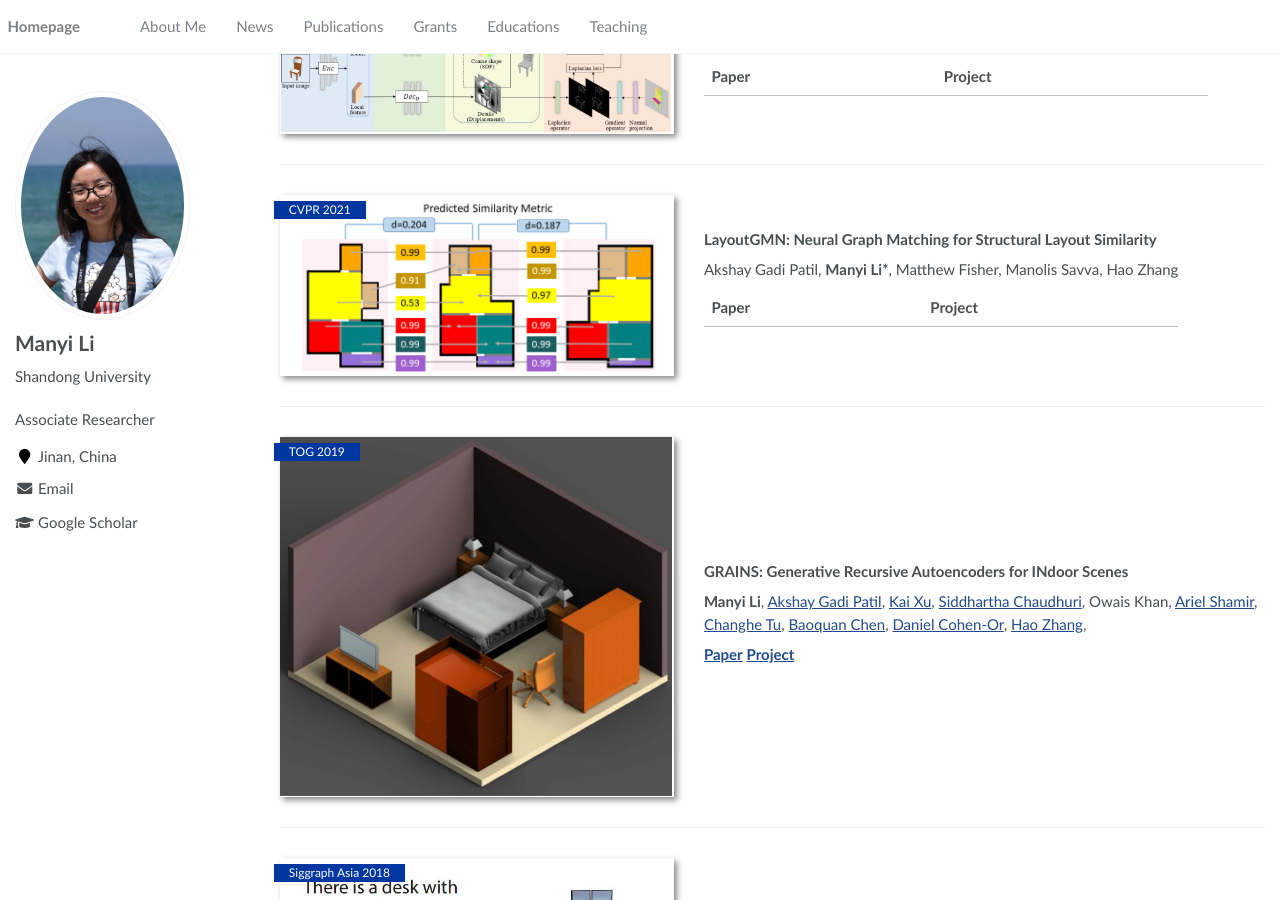
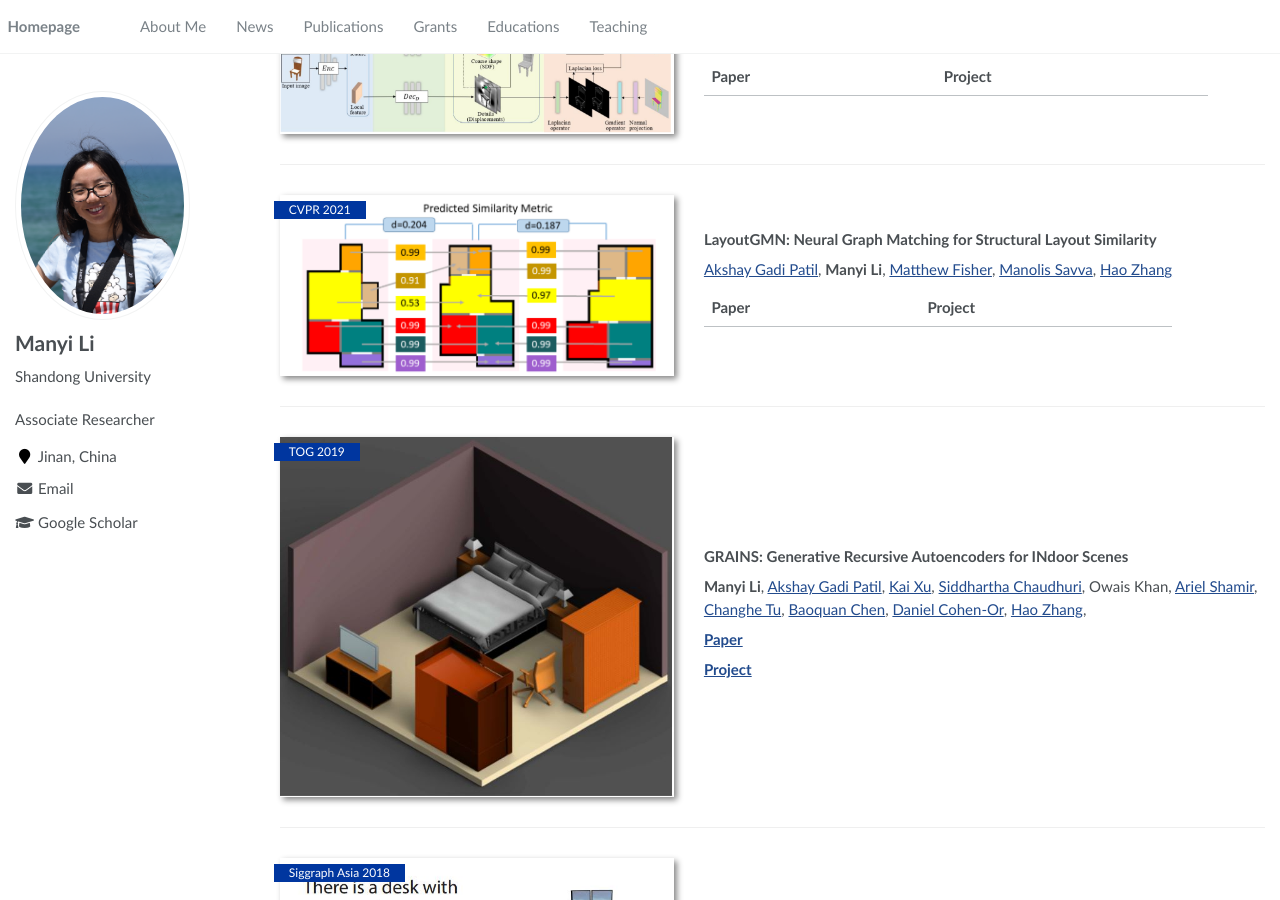
Before and after one commit to ManyiLi12345/manyili12345.github.io, a Jekyll site: the page built from _pages/about.md, in a window 1280 px wide and 900 px high, scrolled down 4045 px. Built offline with Jekyll 4.4.1, drawn with Linux system fonts in a browser that asks for light colours; part of the change alters nothing that is shown.

```diff
--- a/_pages/about.md
+++ b/_pages/about.md
@@ -226,7 +226,11 @@ Fenggen Yu, Zhiqin Chen, **Manyi Li**, Aditya Sanghi, Hooman Shayani, Ali Mahdav
 
 **LayoutGMN: Neural Graph Matching for Structural Layout Similarity**
 
-Akshay Gadi Patil, **Manyi Li\***, Matthew Fisher, Manolis Savva, Hao Zhang
+<a href="http://www.sfu.ca/~agadipat/">Akshay Gadi Patil</a>,
+**Manyi Li**,
+              <a href="https://research.adobe.com/person/matt-fisher/">Matthew Fisher</a>,
+              <a href="http://msavva.github.io/">Manolis Savva</a>,
+              <a href="https://www.cs.sfu.ca/~haoz/">Hao Zhang</a>
 
 **Paper** | **Project**
 
@@ -252,6 +256,7 @@ Akshay Gadi Patil, **Manyi Li\***, Matthew Fisher, Manolis Savva, Hao Zhang
               <a href="https://www.cs.sfu.ca/~haoz/">Hao Zhang</a>,
 
 [**Paper**](https://arxiv.org/abs/1807.09193)
+
 [**Project**](./Publication/2018/GRAINS/index.html)
 
 <!-- Lorem ipsum dolor sit amet, consectetur adipiscing elit. Vivamus ornare aliquet ipsum, ac tempus justo dapibus sit amet.-->
@@ -276,6 +281,7 @@ Akshay Gadi Patil, **Manyi Li\***, Matthew Fisher, Manolis Savva, Hao Zhang
               <a href="https://www.cs.sfu.ca/~haoz/">Hao Zhang</a>,
 
 [**Paper**](./Publication/2018/T2S/t2s_final.pdf)
+
 [**Project**](./Publication/2018/T2S/index.html)
 
 <!-- Lorem ipsum dolor sit amet, consectetur adipiscing elit. Vivamus ornare aliquet ipsum, ac tempus justo dapibus sit amet.-->
```
